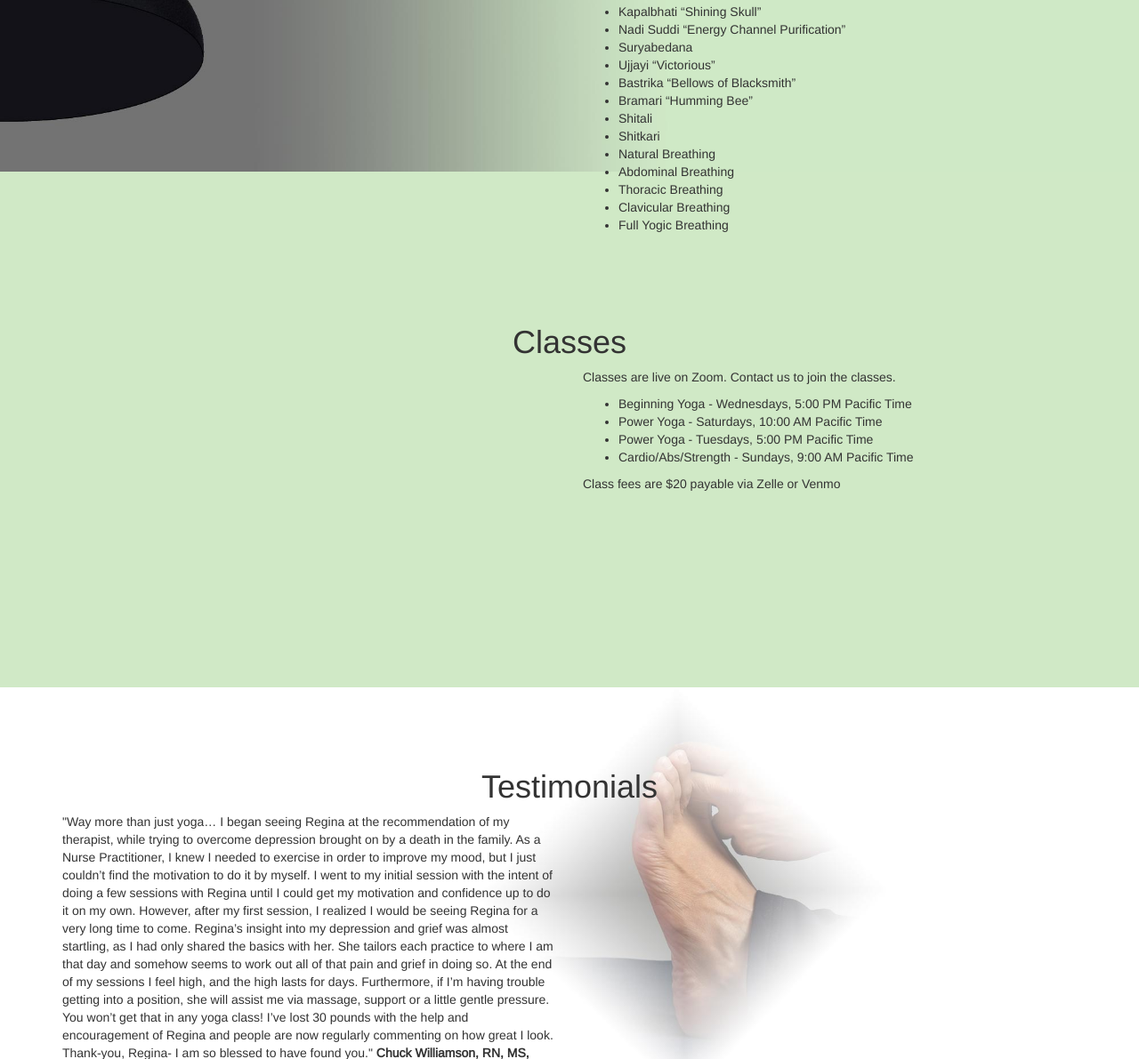
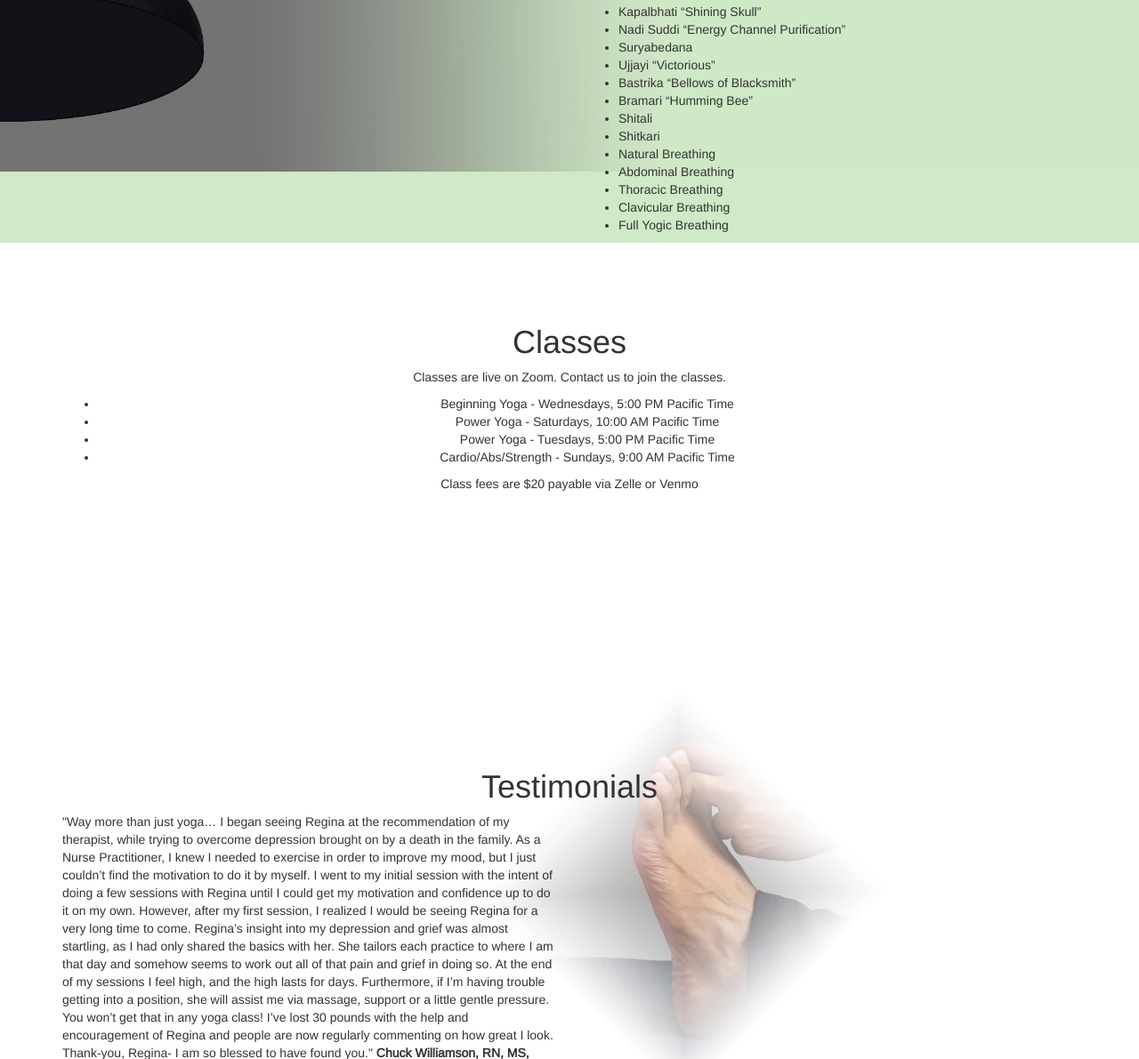
Before and after one commit to jrbrayjr2006/yoga-avani-web, a plain HTML site: page index.html in a window 1280 px wide. Shown: the part 1609-2800 px from the top of the page at 89% size. Drawn offline with nearby package versions, Linux system fonts and the light colour scheme; a script that the page names is missing.

Commit message:
Updated classes section with new navigation link and centered content

```diff
--- a/css/yogaavani.css
+++ b/css/yogaavani.css
@@ -121,6 +121,10 @@ section.content {
     background-color: #d0e9c6;
 }
 
+#classes {
+    text-align: center;
+}
+
 #testimonials {
     background-color: #ffffff;
     background-image: url("../images/testimonials_background_fade.jpg");
--- a/index.html
+++ b/index.html
@@ -29,7 +29,7 @@
                         <li><a href="#home" class="home">Home</a></li>
                         <li><a href="#yoga" class="page-scroll">Yoga</a></li>
                         <li><a href="#breathing" class="page-scroll">Breathing</a></li>
-                        <li><a href="#guidance" class="page-scroll">Guidance</a></li>
+                        <li><a href="#classes" class="page-scroll">Classes</a></li>
                         <li><a href="#testimonials" class="page-scroll">Testimonials</a></li>
                         <li><a href="#about" class="page-scroll">About</a></li>
                     </ul>
@@ -138,7 +138,7 @@
         </div>
     </section>
 
-<section id="guidance" class="content">
+<section id="classes" class="content">
     <!--  -->
     <div class="container">
         <div class="row">
@@ -147,8 +147,7 @@
             </div>
         </div>
         <div class="row">
-            <div class="col-md-6"></div>
-            <div class="col-md-6">
+            <div class="col-md-12">
                 <p>
                     Classes are live on Zoom.  Contact us to join the classes.
                 </p>
```
